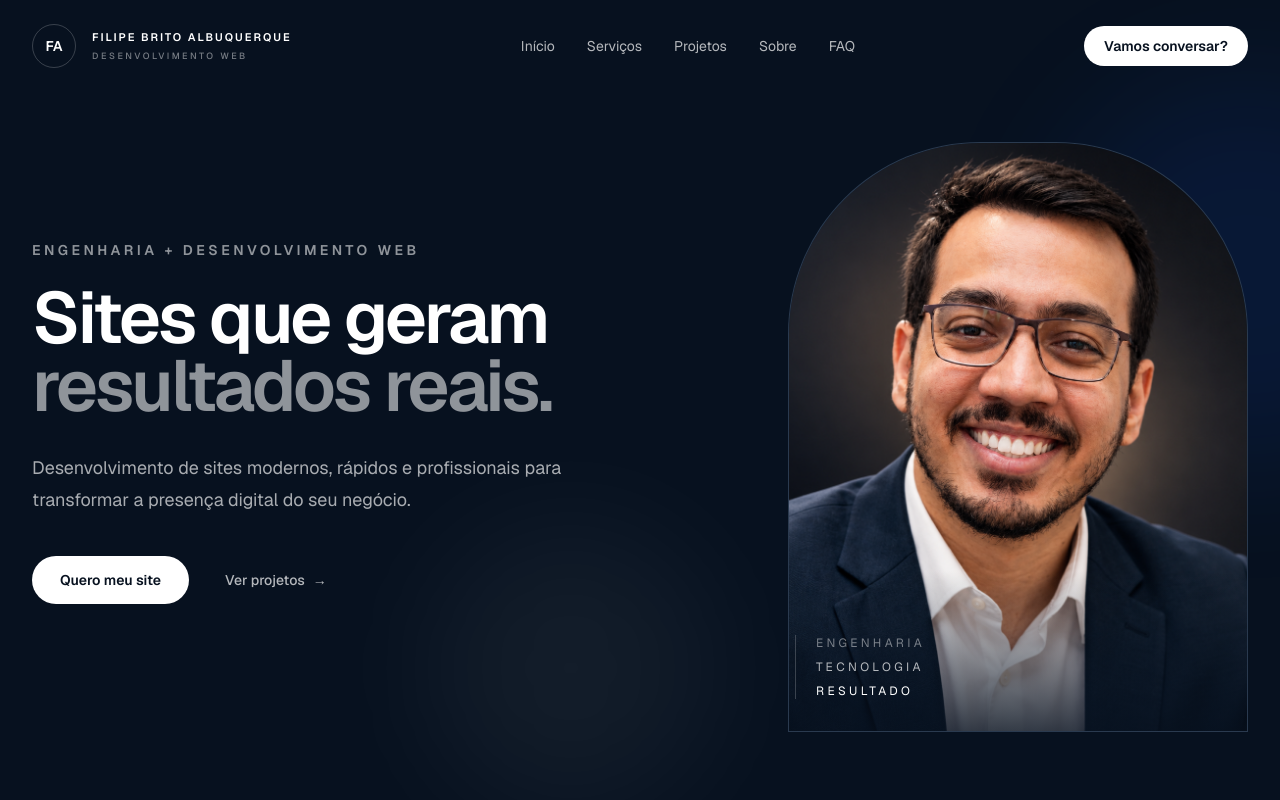
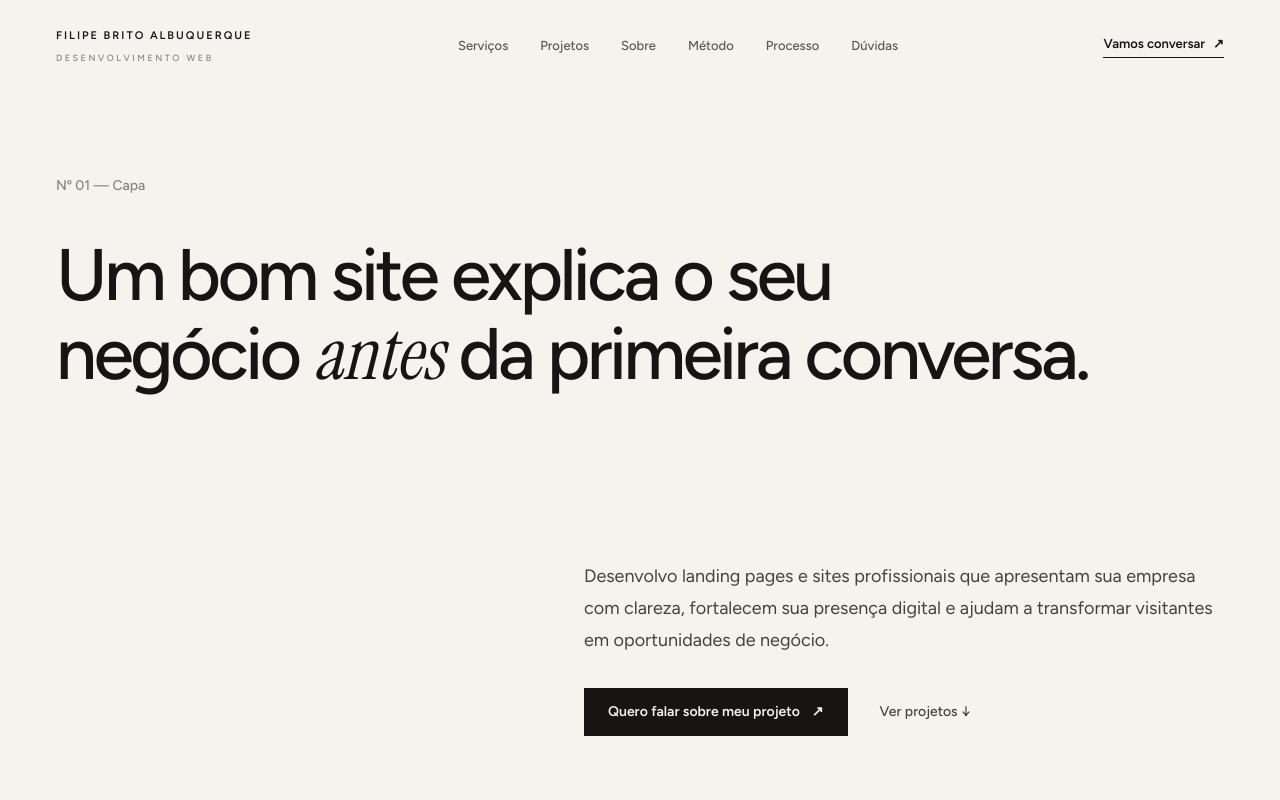
Before and after one commit to Lyipex/filipe-albuquerque-website, a Next.js app: page / in a window 1280 px wide. Shown: the top 800 px of the page. Built offline with nearby package versions, Linux system fonts and the light colour scheme.

Commit message:
feat: implement Marginália foundation and hero

```diff
--- a/src/app/globals.css
+++ b/src/app/globals.css
@@ -7,28 +7,12 @@
 
 /* ========================================
    02. DESIGN TOKENS
-   Identidade visual global do projeto
 ======================================== */
 
 :root {
-  /* Brand */
-  --navy-950: #07111f;
-  --navy-900: #0b1728;
-  --navy-800: #12243b;
-  --blue-600: #2563eb;
-
-  /* Neutral */
-  --white: #ffffff;
-  --off-white: #f7f8fa;
-  --gray-100: #eef1f5;
-  --gray-400: #98a2b3;
-  --gray-600: #667085;
-  --gray-900: #171717;
-
-  /* Semantic */
-  --background: var(--white);
-  --foreground: var(--gray-900);
-  --muted: var(--gray-600);
+  --paper: #f5f3ee;
+  --ink: #161513;
+  --moss: #2f5d46;
 }
 
 
@@ -36,31 +20,18 @@
    03. TAILWIND THEME
 ======================================== */
 
-/* ========================================
-   03. TAILWIND THEME
-======================================== */
+@theme inline {
+  --color-paper: var(--paper);
+  --color-ink: var(--ink);
+  --color-moss: var(--moss);
 
-@theme inline {
-  --color-background: var(--background);
-  --color-foreground: var(--foreground);
-
-  --color-navy-950: #07111f;
-  --color-navy-900: #0b1728;
-  --color-navy-800: #12243b;
-
-  --color-brand-blue: #2563eb;
-
-  --color-off-white: #f7f8fa;
-  --color-muted: #667085;
-
-  --font-sans: var(--font-geist-sans);
-  --font-mono: var(--font-geist-mono);
+  --font-sans: var(--font-figtree);
+  --font-editorial: var(--font-instrument-serif);
 }
 
 
 /* ========================================
    04. BASE
-   Comportamento global da página
 ======================================== */
 
 html {
@@ -68,12 +39,9 @@ html {
 }
 
 body {
-  margin: 0;
-  background: var(--background);
-  color: var(--foreground);
-  font-family: var(--font-geist-sans), Arial, Helvetica, sans-serif;
-  -webkit-font-smoothing: antialiased;
-  text-rendering: optimizeLegibility;
+  background: var(--paper);
+  color: var(--ink);
+  font-family: var(--font-figtree), Arial, Helvetica, sans-serif;
 }
 
 * {
--- a/src/app/layout.tsx
+++ b/src/app/layout.tsx
@@ -1,27 +1,29 @@
 import type { Metadata } from "next";
-import { Geist, Geist_Mono } from "next/font/google";
+import { Figtree, Instrument_Serif } from "next/font/google";
 import "./globals.css";
 
-const geistSans = Geist({
-  variable: "--font-geist-sans",
+const figtree = Figtree({
+  variable: "--font-figtree",
   subsets: ["latin"],
 });
 
-const geistMono = Geist_Mono({
-  variable: "--font-geist-mono",
+const instrumentSerif = Instrument_Serif({
+  variable: "--font-instrument-serif",
   subsets: ["latin"],
+  weight: "400",
+  style: "italic",
 });
 
 export const metadata: Metadata = {
-  title: "Create Next App",
-  description: "Generated by create next app",
+  title: "Filipe Brito Albuquerque | Desenvolvimento Web",
+  description:
+    "Landing pages e sites profissionais desenvolvidos para apresentar negócios com clareza e transformar visitantes em oportunidades.",
 };
 
 export default function RootLayout({ children }: LayoutProps<"/">) {
   return (
-    <html
-      lang="en"
-      className={`${geistSans.variable} ${geistMono.variable} h-full antialiased`}
+    <html lang="pt-BR"
+      className={`${figtree.variable} ${instrumentSerif.variable} antialiased`}
     >
       <body className="min-h-full flex flex-col">{children}</body>
     </html>
--- a/src/components/Header.tsx
+++ b/src/components/Header.tsx
@@ -1,68 +1,57 @@
 export default function Header() {
   return (
-    // ========================================
-    // HEADER
-    // Navegação principal do site
-    // ========================================
+    <header className="absolute inset-x-0 top-0 z-50">
+      <div className="mx-auto flex max-w-[1440px] items-center justify-between px-6 py-7 lg:px-10 xl:px-14">
 
-    <header className="absolute left-0 top-0 z-50 w-full">
-      <div className="mx-auto flex max-w-7xl items-center justify-between px-6 py-6 lg:px-8">
-
-        {/* Identidade */}
         <a
           href="#inicio"
-          className="flex items-center gap-4"
+          className="flex flex-col"
           aria-label="Filipe Brito Albuquerque - Início"
         >
-          {/* Monograma */}
-          <span className="flex h-11 w-11 shrink-0 items-center justify-center rounded-full border border-white/20 text-sm font-semibold text-white">
-            FA
+          <span className="text-[11px] font-semibold uppercase tracking-[0.18em] text-ink">
+            Filipe Brito Albuquerque
           </span>
 
-          {/* Nome e especialidade */}
-          <span className="hidden flex-col sm:flex">
-            <span className="text-[11px] font-semibold uppercase tracking-[0.18em] text-white">
-              Filipe Brito Albuquerque
-            </span>
-
-            <span className="mt-1 text-[9px] font-medium uppercase tracking-[0.28em] text-white/45">
-              Desenvolvimento Web
-            </span>
+          <span className="mt-1.5 text-[9px] font-medium uppercase tracking-[0.28em] text-ink/50">
+            Desenvolvimento Web
           </span>
         </a>
 
-        {/* Navegação principal */}
         <nav
-          className="hidden items-center space-x-8 text-sm text-white/70 lg:flex"
+          className="hidden items-center gap-8 text-[13px] font-medium text-ink/70 lg:flex"
           aria-label="Navegação principal"
         >
-          <a className="transition hover:text-white" href="#inicio">
-            Início
-          </a>
-
-          <a className="transition hover:text-white" href="#servicos">
+          <a className="transition-colors hover:text-ink" href="#servicos">
             Serviços
           </a>
 
-          <a className="transition hover:text-white" href="#projetos">
+          <a className="transition-colors hover:text-ink" href="#projetos">
             Projetos
           </a>
 
-          <a className="transition hover:text-white" href="#sobre">
+          <a className="transition-colors hover:text-ink" href="#sobre">
             Sobre
           </a>
 
-          <a className="transition hover:text-white" href="#faq">
-            FAQ
+          <a className="transition-colors hover:text-ink" href="#metodo">
+            Método
+          </a>
+
+          <a className="transition-colors hover:text-ink" href="#processo">
+            Processo
+          </a>
+
+          <a className="transition-colors hover:text-ink" href="#duvidas">
+            Dúvidas
           </a>
         </nav>
 
-        {/* CTA */}
         <a
           href="#contato"
-          className="rounded-full bg-white px-5 py-2.5 text-sm font-semibold text-navy-950 transition hover:-translate-y-0.5 hover:bg-white/90"
+          className="hidden items-center gap-2 border-b border-ink pb-1 text-[13px] font-semibold text-ink transition-colors hover:border-moss hover:text-moss sm:flex"
         >
-          Vamos conversar?
+          Vamos conversar
+          <span aria-hidden="true">↗</span>
         </a>
 
       </div>
--- a/src/components/Hero.tsx
+++ b/src/components/Hero.tsx
@@ -1,95 +1,43 @@
-import Image from "next/image";
-
 export default function Hero() {
   return (
-    // ========================================
-    // HERO
-    // Apresentação principal do site
-    // ========================================
+    <section id="inicio" className="min-h-dvh bg-paper text-ink">
+      <div className="mx-auto flex min-h-dvh max-w-[1440px] flex-col px-6 pb-12 pt-36 sm:pb-16 sm:pt-40
+      lg:px-10 lg:pt-44 xl:px-14">
+        <p className="text-sm font-medium text-ink/50">Nº 01 — Capa</p>
 
-    <section
-      id="inicio"
-      className="relative min-h-screen overflow-hidden bg-navy-950 text-white"
-    >
-      {/* Elementos decorativos de fundo */}
-      <div className="pointer-events-none absolute inset-0">
-        <div className="absolute -right-40 top-20 h-96 w-96 rounded-full bg-blue-600/10 blur-3xl" />
-        <div className="absolute bottom-0 left-1/3 h-72 w-72 rounded-full bg-white/5 blur-3xl" />
-      </div>
+        <h1 className="mt-8 max-w-[1160px] text-[clamp(2.75rem,5.7vw,5.25rem)] font-medium leading-[1.08]
+        tracking-[-0.045em] text-balance sm:mt-10">
+          Um bom site explica o seu negócio{" "}
+          <span className="font-editorial font-normal italic tracking-normal">antes</span>{" "}
+          da primeira conversa.
+        </h1>
 
-      {/* Conteúdo principal */}
-      <div className="relative mx-auto grid min-h-screen max-w-7xl items-center gap-12 px-6 pb-16 pt-32 lg:grid-cols-[1.05fr_0.95fr] lg:px-8 lg:pb-20 lg:pt-28">
-
-        {/* Coluna de texto */}
-        <div className="relative z-10 max-w-2xl">
-          <p className="mb-6 text-xs font-semibold uppercase tracking-[0.25em] text-white/55 sm:text-sm">
-            Engenharia + Desenvolvimento Web
+        <div className="mt-16 w-full max-w-[640px] lg:mt-auto lg:ml-auto lg:pt-20">
+          <p className="text-base leading-7 text-ink/80 sm:text-lg sm:leading-8">
+            Desenvolvo landing pages e sites profissionais que apresentam sua empresa
+            com clareza, fortalecem sua presença digital e ajudam a transformar
+            visitantes em oportunidades de negócio.
           </p>
 
-          <h1 className="max-w-xl text-5xl font-semibold leading-[0.95] tracking-[-0.04em] sm:text-6xl lg:text-7xl">
-            Sites que geram{" "}
-            <span className="text-white/55">resultados reais.</span>
-          </h1>
-
-          <p className="mt-8 max-w-xl text-base leading-7 text-white/65 sm:text-lg sm:leading-8">
-            Desenvolvimento de sites modernos, rápidos e profissionais para
-            transformar a presença digital do seu negócio.
-          </p>
-
-          {/* Ações principais */}
-          <div className="mt-10 flex flex-col gap-4 sm:flex-row sm:items-center">
+          <div className="mt-8 flex flex-col items-start gap-6 sm:flex-row sm:items-center sm:gap-8">
             <a
               href="#contato"
-              className="inline-flex items-center justify-center rounded-full bg-white px-7 py-3.5 text-sm
-              font-semibold text-navy-950 transition hover:-translate-y-0.5 hover:bg-white/90"
+              className="inline-flex items-center justify-center gap-3 bg-ink px-6 py-3.5 text-sm
+              font-semibold text-paper transition-colors hover:bg-moss focus-visible:outline-2
+              focus-visible:outline-offset-3 focus-visible:outline-moss"
             >
-              Quero meu site
+              Quero falar sobre meu projeto <span aria-hidden="true">↗</span>
             </a>
 
             <a
               href="#projetos"
-              className="inline-flex items-center justify-center px-5 py-3.5 text-sm font-medium text-white/70 transition hover:text-white"
+              className="text-sm font-medium text-ink/80 transition-colors hover:text-moss
+              focus-visible:outline-2 focus-visible:outline-offset-3 focus-visible:outline-moss"
             >
-              Ver projetos
-              <span aria-hidden="true" className="ml-2">
-                →
-              </span>
+              Ver projetos ↓
             </a>
           </div>
         </div>
-
-        {/* Retrato profissional */}
-        <div className="relative flex items-end justify-center lg:h-155 lg:justify-end">
-          <div className="relative h-115 w-full max-w-105 overflow-hidden rounded-t-[12rem] border border-white/10 bg-navy-800 sm:h-135 lg:h-147.5 lg:max-w-115">
-            <Image
-              src="/images/filipe-albuquerque.png"
-              alt="Filipe Brito Albuquerque"
-              fill
-              priority
-              sizes="(max-width: 1024px) 420px, 460px"
-              className="object-cover object-top"
-            />
-
-            {/* Gradiente inferior da imagem */}
-            <div className="absolute inset-x-0 bottom-0 h-40 bg-linear-to-t from-navy-950/80 to-transparent" />
-
-            {/* Assinatura visual */}
-            <div className="absolute bottom-8 left-1.5 hidden border-l border-white/20 pl-5 lg:block">
-              <p className="text-xs uppercase tracking-[0.28em] text-white/45">
-                Engenharia
-              </p>
-
-              <p className="mt-2 text-xs uppercase tracking-[0.28em] text-white/70">
-                Tecnologia
-              </p>
-
-              <p className="mt-2 text-xs uppercase tracking-[0.28em] text-white">
-                Resultado
-              </p>
-            </div>
-          </div>
-        </div>
-
       </div>
     </section>
   );
```
